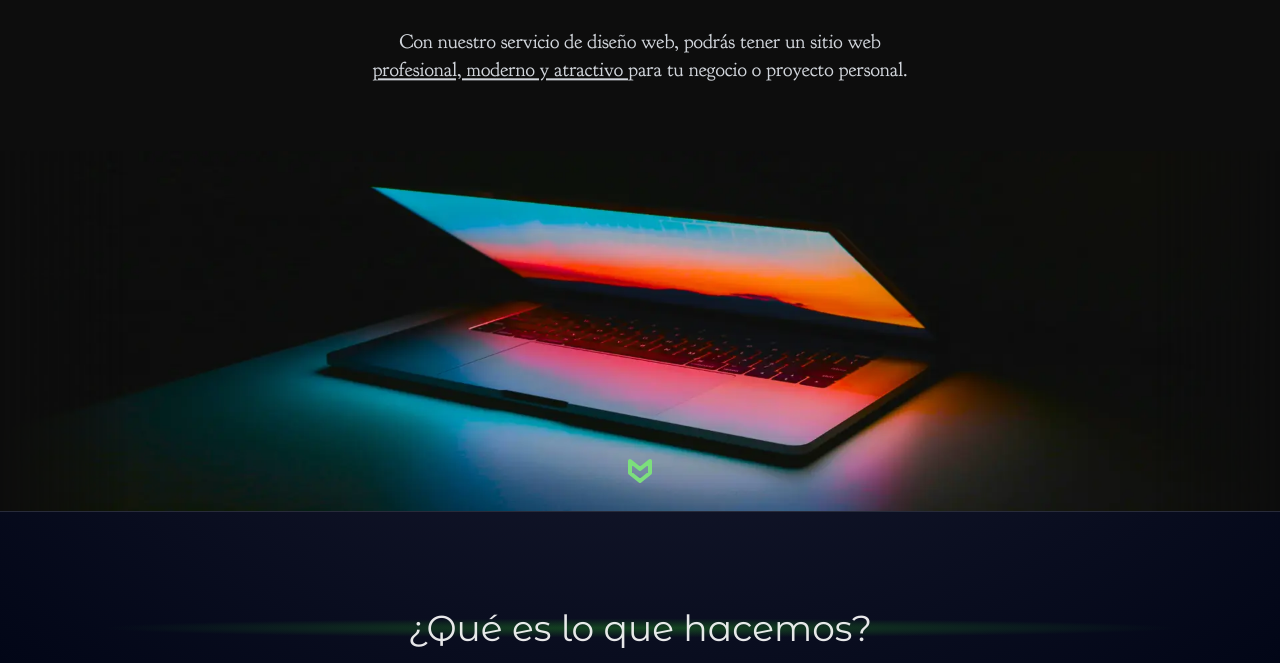
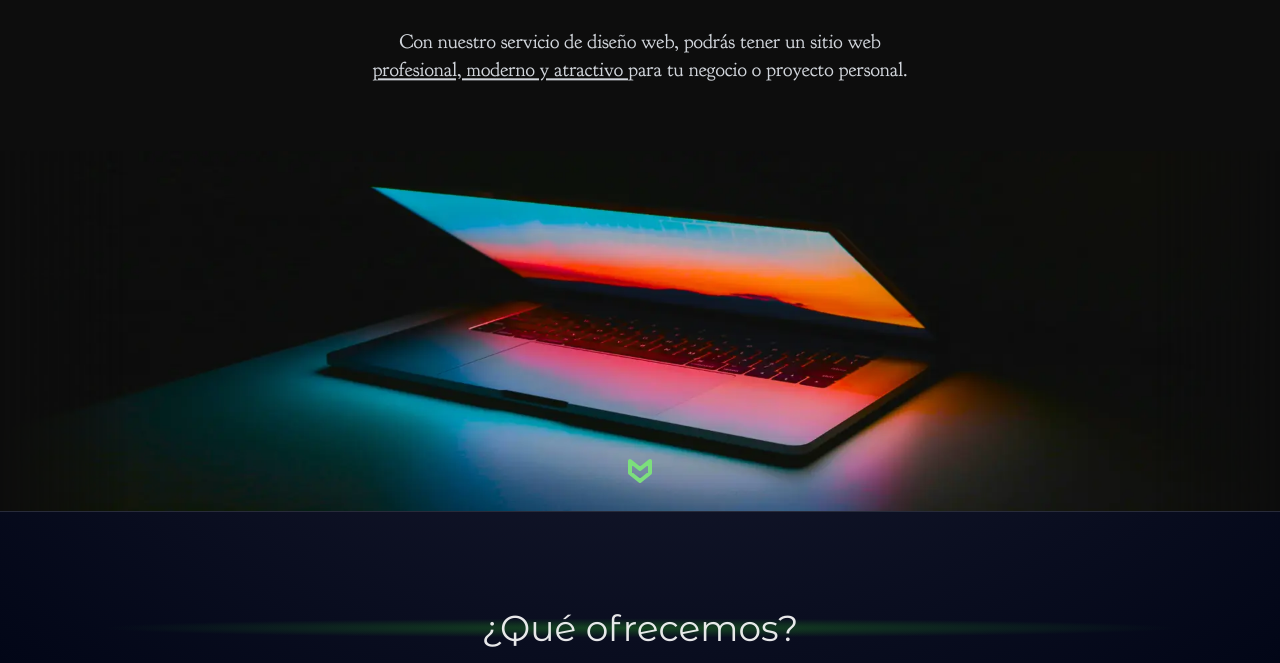
Before and after one commit to MauricioDMO/tusitioweb, an Astro site: page / in a window 1280 px wide. Shown: the part 289-952 px from the top of the page. Built offline with nearby package versions, Linux system fonts and the light colour scheme; Astro itself is replaced by a stand-in of ours; what @midudev/tailwind-animations would draw is missing.

Commit message:
Change subtitle

```diff
--- a/src/sections/Information.astro
+++ b/src/sections/Information.astro
@@ -4,7 +4,7 @@ import Subtitle from "@/components/Subtitle.astro";
 ---
 
 <Section shadowColor="#777799" position="center">
-  <Subtitle> ¿Qué es lo que hacemos? </Subtitle>
+  <Subtitle> ¿Qué ofrecemos? </Subtitle>
 
   <article
     class="flex flex-col-reverse sm:grid grid-cols-2 items-center max-w-80ch mx-auto px-4 gap-4"
```
